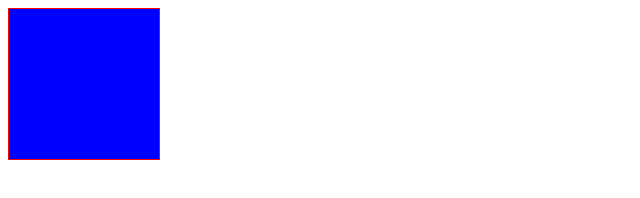
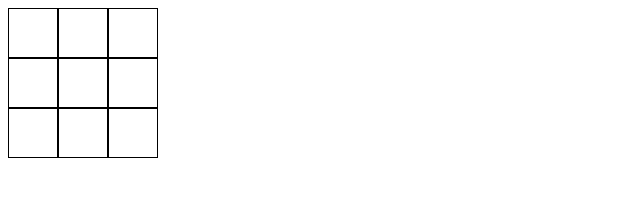
Before and after one commit to bcmpinheiro/javascript-tictactoe, a plain HTML site: page index.html in a window 1280 px wide. Shown: the whole page, without its empty margins (0-640 px from the left). Drawn offline with Linux system fonts and the light colour scheme.

Commit message:
ajustado borda da estrutura

```diff
--- a/index.html
+++ b/index.html
@@ -11,13 +11,12 @@
             flex-wrap:wrap;
             width: 150px;
             height: 150px;
-            border: 1px red solid;
         }
 
         #wrapper div {
-            width: 50px;
-            height: 50px;
-            background-color: blue;
+            width: 48px;
+            height: 48px;
+            border: 1px solid black;
         }
     </style>
 </head>
```
